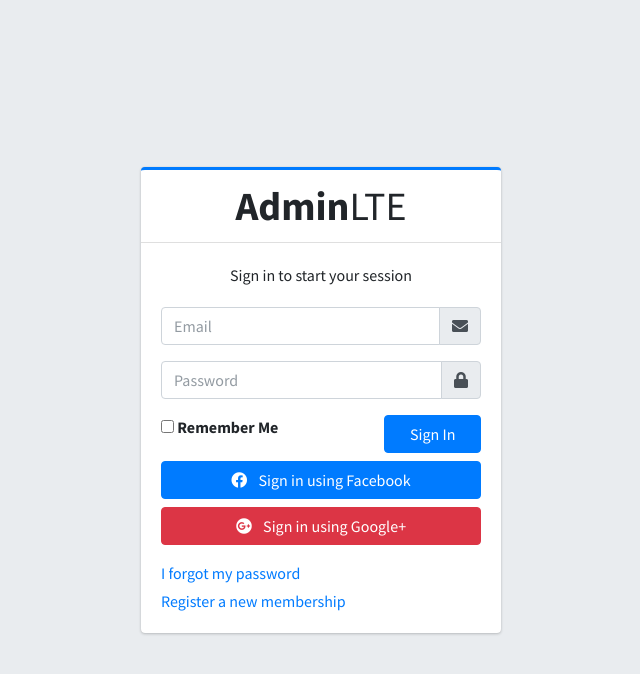
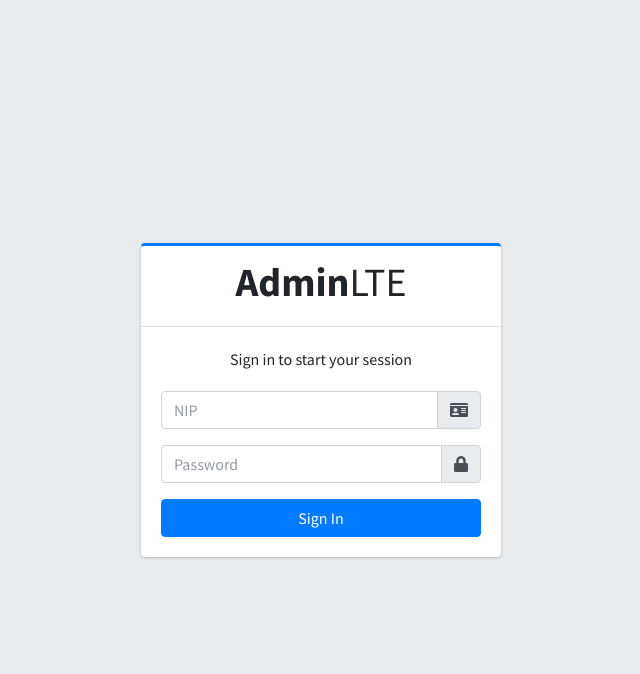
Before and after one commit to kdimas12/penggajian-absen, a CodeIgniter 4 app: template app/Views/login.php in a window 1280 px wide. Shown: the top 674 px of the page, without its empty margins (319-959 px from the left). Run offline with PHP 8.4 and a stand-in for CodeIgniter, Linux system fonts and the light colour scheme; the template is opened without the code that fills it, so the values that code supplies are empty; some libraries are stand-ins or nearby versions.

Commit message:
:fire: Remove unused component on Login

```diff
--- a/app/Views/login.php
+++ b/app/Views/login.php
@@ -1,37 +1,35 @@
 <!DOCTYPE html>
 <html lang="en">
 
-<head>
-    <meta charset="utf-8">
-    <meta name="viewport" content="width=device-width, initial-scale=1">
-    <title>AdminLTE 3 | Log in (v2)</title>
+<?= $this->include('layout/head') ?>
+<style>
+    input::-webkit-outer-spin-button,
+    input::-webkit-inner-spin-button {
+        -webkit-appearance: none;
+        margin: 0;
+    }
 
-    <!-- Google Font: Source Sans Pro -->
-    <link rel="stylesheet" href="https://fonts.googleapis.com/css?family=Source+Sans+Pro:300,400,400i,700&display=fallback">
-    <!-- Font Awesome -->
-    <link rel="stylesheet" href="../../plugins/fontawesome-free/css/all.min.css">
-    <!-- icheck bootstrap -->
-    <link rel="stylesheet" href="../../plugins/icheck-bootstrap/icheck-bootstrap.min.css">
-    <!-- Theme style -->
-    <link rel="stylesheet" href="../../dist/css/adminlte.min.css">
-</head>
+    input[type=number] {
+        -moz-appearance: textfield;
+    }
+</style>
 
 <body class="hold-transition login-page">
     <div class="login-box">
         <!-- /.login-logo -->
         <div class="card card-outline card-primary">
             <div class="card-header text-center">
-                <a href="../../index2.html" class="h1"><b>Admin</b>LTE</a>
+                <h1><b>Admin</b>LTE</h1>
             </div>
             <div class="card-body">
                 <p class="login-box-msg">Sign in to start your session</p>
 
                 <form action="../../index3.html" method="post">
                     <div class="input-group mb-3">
-                        <input type="email" class="form-control" placeholder="Email">
+                        <input type="number" class="form-control" placeholder="NIP">
                         <div class="input-group-append">
                             <div class="input-group-text">
-                                <span class="fas fa-envelope"></span>
+                                <span class="fas fa-id-card"></span>
                             </div>
                         </div>
                     </div>
@@ -43,39 +41,8 @@
                             </div>
                         </div>
                     </div>
-                    <div class="row">
-                        <div class="col-8">
-                            <div class="icheck-primary">
-                                <input type="checkbox" id="remember">
-                                <label for="remember">
-                                    Remember Me
-                                </label>
-                            </div>
-                        </div>
-                        <!-- /.col -->
-                        <div class="col-4">
-                            <button type="submit" class="btn btn-primary btn-block">Sign In</button>
-                        </div>
-                        <!-- /.col -->
-                    </div>
+                    <button type="submit" class="btn btn-primary btn-block">Sign In</button>
                 </form>
-
-                <div class="social-auth-links text-center mt-2 mb-3">
-                    <a href="#" class="btn btn-block btn-primary">
-                        <i class="fab fa-facebook mr-2"></i> Sign in using Facebook
-                    </a>
-                    <a href="#" class="btn btn-block btn-danger">
-                        <i class="fab fa-google-plus mr-2"></i> Sign in using Google+
-                    </a>
-                </div>
-                <!-- /.social-auth-links -->
-
-                <p class="mb-1">
-                    <a href="forgot-password.html">I forgot my password</a>
-                </p>
-                <p class="mb-0">
-                    <a href="register.html" class="text-center">Register a new membership</a>
-                </p>
             </div>
             <!-- /.card-body -->
         </div>
@@ -84,11 +51,11 @@
     <!-- /.login-box -->
 
     <!-- jQuery -->
-    <script src="../../plugins/jquery/jquery.min.js"></script>
+    <script src="<?= base_url('plugins/jquery/jquery.min.js') ?>"></script>
     <!-- Bootstrap 4 -->
-    <script src="../../plugins/bootstrap/js/bootstrap.bundle.min.js"></script>
+    <script src="<?= base_url('plugins/bootstrap/js/bootstrap.bundle.min.js') ?>"></script>
     <!-- AdminLTE App -->
-    <script src="../../dist/js/adminlte.min.js"></script>
+    <script src="<?= base_url('assets/js/adminlte.min.js') ?>"></script>
 </body>
 
 </html>
```
